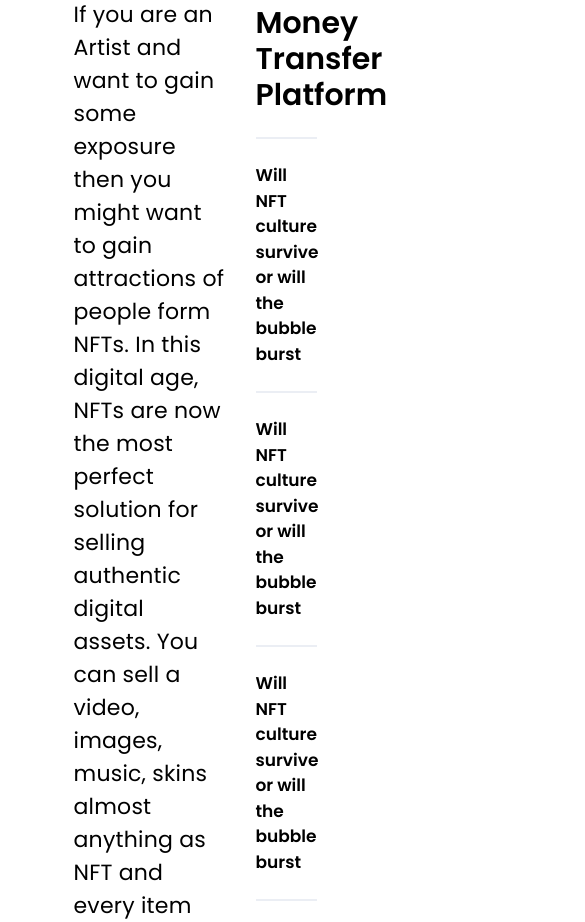
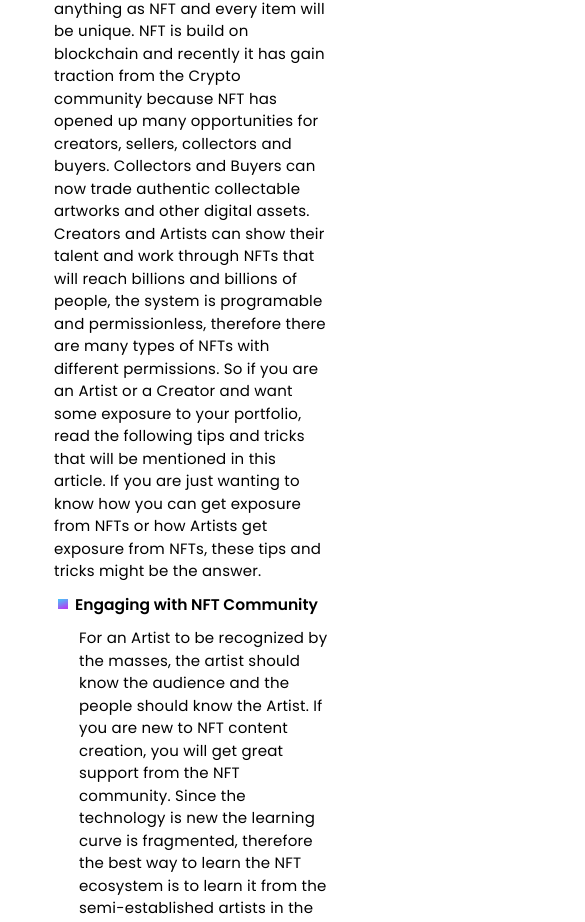
Before and after one commit to Hemant-1821/colexion, a React (Create React App) app: page /blog-detail in a window 390 px wide. Shown: the part 1067-1989 px from the top of the page, 585 px wide, since content can reach past the window. Built offline with nearby package versions, Linux system fonts and the light colour scheme.

Commit message:
blog detail responsive

```diff
--- a/src/Components/Blog/Blog.css
+++ b/src/Components/Blog/Blog.css
@@ -316,6 +316,8 @@
   .btc-img{
     margin-top: 2rem;
     margin-bottom: 2rem;
+    height: 250px;
+    width: 350px;
   }
 
   .Rectangle-284 {
@@ -581,8 +583,8 @@
   .blog_detail{
       background-color: #fff;
       padding-top: 5%;
-      margin-left: 15%;
-      margin-right: 15%;
+      margin-left: 10%;
+      margin-right: 12%;
   }
 
   .back-container{
@@ -686,7 +688,7 @@
   }
 
   .How-Artists-are-gaining-exposure-from-NFTs {
-    font-size: 29px;
+    font-size: 25px;
     font-weight: 1000;
     font-stretch: normal;
     font-style: normal;
@@ -696,9 +698,9 @@
   }
 
   .If-you-are-an-Artist{
-    margin-top: 3rem;
+    margin-top: 1rem;
     font-family: Poppins;
-    font-size: 22px;
+    font-size: 15px;
     font-weight: normal;
     font-stretch: normal;
     font-style: normal;
@@ -710,7 +712,7 @@
   .Editor-Wallets {
     opacity: 0.7;
     font-family: Poppins;
-    font-size: 18px;
+    font-size: 15px;
     font-weight: 600;
     font-stretch: normal;
     font-style: normal;
@@ -721,7 +723,7 @@
 
   .What-is-Ripple-The-Journey-from-a-Money-Transfer-Platform {
     margin-top: 10px;
-    font-size: 30px;
+    font-size: 18px;
     font-weight: 900;
     font-stretch: normal;
     font-style: normal;
@@ -735,13 +737,13 @@
     height: 0;
     opacity: 0.17;
     border: solid 1px #8b9dbf;
-    margin-top: 1.5rem;
-    margin-bottom: 1.5rem;
+    margin-top: 1rem;
+    margin-bottom: 1rem;
   }
 
   .Will-NFT-culture-survive-or-will-the-bubble-burst {
     font-family: Poppins;
-    font-size: 17px;
+    font-size: 15px;
     font-weight: bold;
     font-stretch: normal;
     font-style: normal;
@@ -764,17 +766,19 @@
   .btc-img{
     margin-top: 2rem;
     margin-bottom: 2rem;
+    height: 250px;
+    width: 270px;
   }
 
   .Rectangle-284 {
-    width: 24px;
-    height: 24px;
+    width: 10px;
+    height: 10px;
     background-image: linear-gradient(160deg, #21f5fc -27%, #b241f2 87%);
   }
 
   .Engaging-with-NFT-Community {
-    margin-left: 25px;
-    font-size: 29px;
+    margin-left: 7px;
+    font-size: 15.5px;
     font-weight: 900;
     font-stretch: normal;
     font-style: normal;
@@ -785,19 +789,18 @@
   }
 
   .point-head{
-    margin-top: 5rem;
-    margin-bottom: 3rem;
+    margin-top: 1rem;
+    margin-bottom: 1rem;
   }
 
   .For-an-Artist {
-    margin-left: 53px;
-    margin-top: 10px;
+    margin-left: 25px;
     font-family: Poppins;
-    font-size: 22px;
+    font-size: 15px;
     font-weight: normal;
     font-stretch: normal;
     font-style: normal;
-    line-height: 1.86;
+    line-height: 1.5;
     letter-spacing: 0.22px;
     text-align: left;
     color: #000;
@@ -810,8 +813,8 @@
   .Rectangle-283 {
     margin-top: 2rem;
     margin-bottom: 2rem;
-    height: 12rem;
-    width: 46rem;
+    height: 10rem;
+    width: 270px;
     padding: 48px 67.2px 46.7px 56.5px;
     opacity: 0.1;
     background-image: linear-gradient(to bottom, #21f5fc, #b241f2);
@@ -819,7 +822,7 @@
 
   .To-catch-peoples {
     font-family: Poppins;
-    font-size: 24px;
+    font-size: 15px;
     font-weight: 800;
     font-stretch: normal;
     font-style: normal;
@@ -829,13 +832,13 @@
     color: #000;
     position: absolute;
     top: 23%;
-    margin-left: 68px;
+    margin-left: 28px;
   }
 
   .If-connecting {
-    margin-top: 4rem;
+    margin-top: 1rem;
     font-family: Poppins;
-    font-size: 22px;
+    font-size: 15px;
     font-weight: normal;
     font-stretch: normal;
     font-style: normal;
@@ -850,7 +853,7 @@
   }
 
   .Related-Articles {
-    font-size: 29px;
+    font-size: 20px;
     font-weight: 900;
     font-stretch: normal;
     font-style: normal;
@@ -861,24 +864,24 @@
   }
 
   .Rectangle-286 {
-    margin-top: 2rem;
+    margin-top: 1.7rem;
     margin-left: 1rem;
     margin-bottom: 2rem;
-    margin-right: 1rem;
+    margin-right: 0.8rem;
     width: 11.6px;
     height: 11.6px;
     background-image: linear-gradient(157deg, #21f5fc -58%, #b241f2 85%);
   }
 
   .Indias-Regulatory {
-    width: 44rem;
+    width: 15rem;
     margin-top: 1.5rem;
     font-family: Poppins;
-    font-size: 20px;
+    font-size: 15px;
     font-weight: normal;
     font-stretch: normal;
     font-style: normal;
-    line-height: 1.32;
+    line-height: 1.3;
     letter-spacing: 0.22px;
     text-align: left;
     color: #333;
--- a/src/Components/Blog/BlogDetail.js
+++ b/src/Components/Blog/BlogDetail.js
@@ -6,11 +6,12 @@ const BlogDetail = () => {
     return(
         <div className="blog_detail">
             <div className="container">
-                <div className="row section">
+                <div className="row">
                     <Link className="row back-container" to="/blog">
                         <img className="back-img" alt="" src={process.env.PUBLIC_URL + '/images/blog/left-arrow.png'}/>
                         <p className="back">BACK</p>
                     </Link>
+                </div>
                 <div className="row">
                     <div className="col-md-6">
                         <img className="blog-detail-img" src={process.env.PUBLIC_URL + '/images/blog/lady.png'} alt="" />
@@ -23,10 +24,9 @@ const BlogDetail = () => {
                         <div class="Last-update-on-September-16-2022">Last update on: September 16, 2022</div>
                     </div>
                 </div>
-                </div>
                 <div class="Line-21"></div>
                 <div className="row">
-                    <div className="col-8">
+                    <div className="col-md-8">
                         <div class="How-Artists-are-gaining-exposure-from-NFTs">
                             How Artists are gaining exposure from NFTs?
                         </div>
@@ -94,7 +94,7 @@ const BlogDetail = () => {
                             </div>
                         </div>
                     </div>
-                    <div className="col-4">
+                    <div className="col-md-4">
                         <div class="Editor-Wallets">EDITOR'S CHOICE</div>
                         <div class="What-is-Ripple-The-Journey-from-a-Money-Transfer-Platform">
                             What is Ripple: The Journey from a Money Transfer Platform
@@ -117,11 +117,11 @@ const BlogDetail = () => {
                         </div>
                         <div class="Line-16"></div>
                         <div class="NFTs-is-Booming">NFTs is Booming</div>
-                        <div className="btc-img">
-                            <img src={process.env.PUBLIC_URL + '/images/blog/BTC.png'} alt="" height="250px" width="350px" />
+                        <div>
+                            <img className="btc-img" src={process.env.PUBLIC_URL + '/images/blog/BTC.png'} alt=""  />
                         </div>
-                        <div className="btc-img">
-                            <img src={process.env.PUBLIC_URL + '/images/blog/simpler.png'} alt="" height="250px" width="350px" />
+                        <div>
+                            <img className="btc-img" src={process.env.PUBLIC_URL + '/images/blog/simpler.png'} alt=""/>
                         </div>
                     </div>
                 </div>
```
Lines whose indentation alone changed are shown as unchanged.
